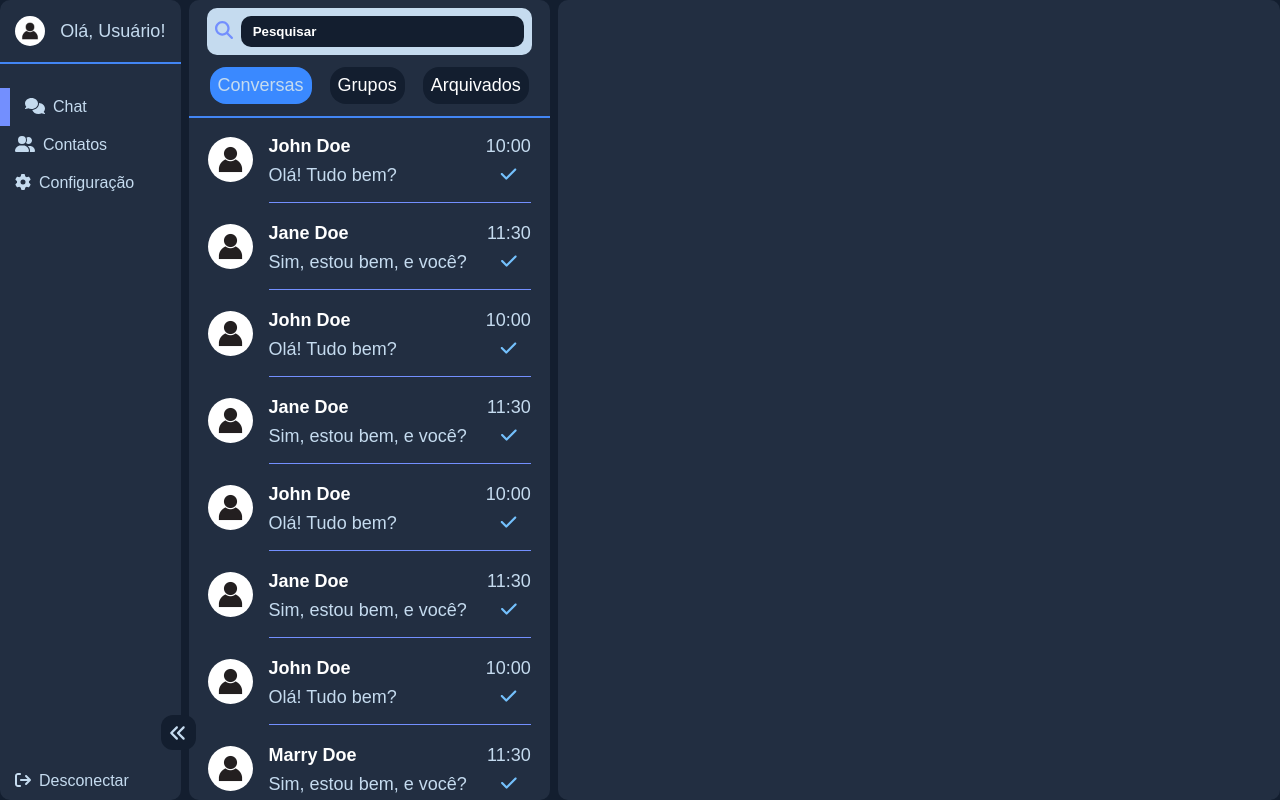
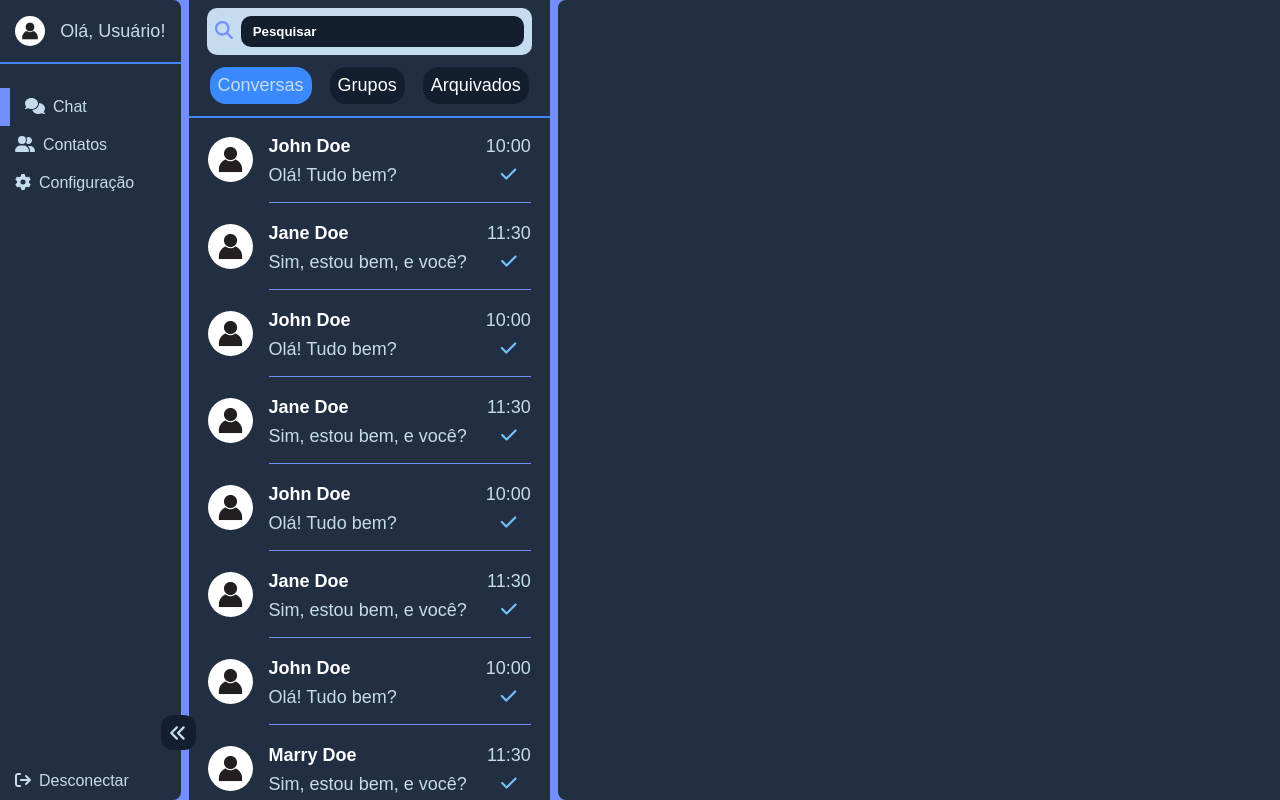
Before and after one commit to AdrielKlem/chatroom, a React (Vite) app: page / in a window 1280 px wide. Built offline with nearby package versions, Linux system fonts and the light colour scheme.

Commit message:
update section border radius

```diff
--- a/src/pages/Home/styles.ts
+++ b/src/pages/Home/styles.ts
@@ -1,6 +1,8 @@
 import styled from "styled-components";
 
 export const Container = styled.div`
+    background-color: ${({ theme }) => theme.colors.secondaryColor};
+
     display: flex;
     align-items: center;
     justify-content: center;
@@ -19,7 +21,6 @@ export const Display = styled.div`
 
     > * {
         background-color: ${({ theme }) => theme.colors.thirdBackground};
-        border-radius: 1rem;
     }
 `
 
@@ -29,6 +30,8 @@ export const Menu = styled.aside`
     justify-content: space-between;
 
     position: relative;
+
+    border-radius: 0 .8rem .8rem 0;
 `
 
 export const HeaderMenu = styled.div`
@@ -131,4 +134,6 @@ export const ChatList = styled.div`
 `
 
 export const Chatting = styled.section`
+    border-radius: .8rem 0 0 .8rem;
+
 `
```
